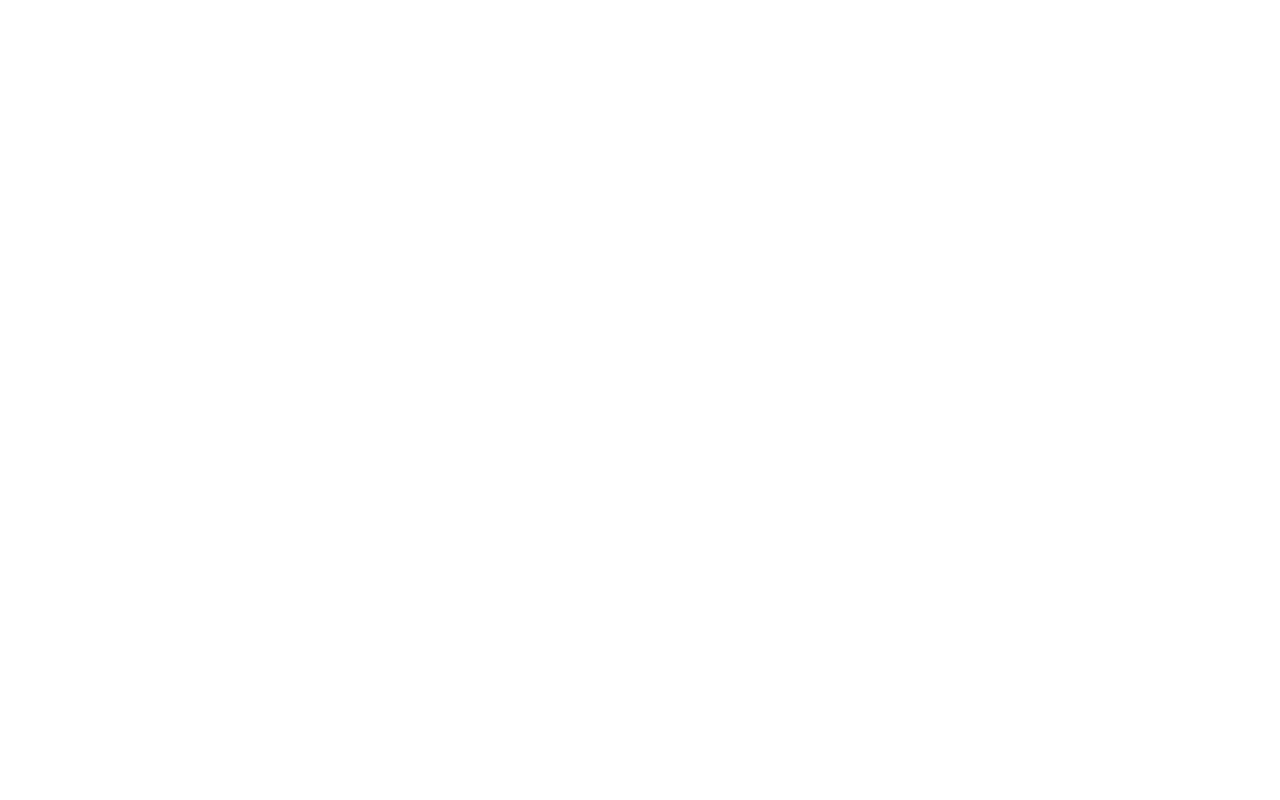
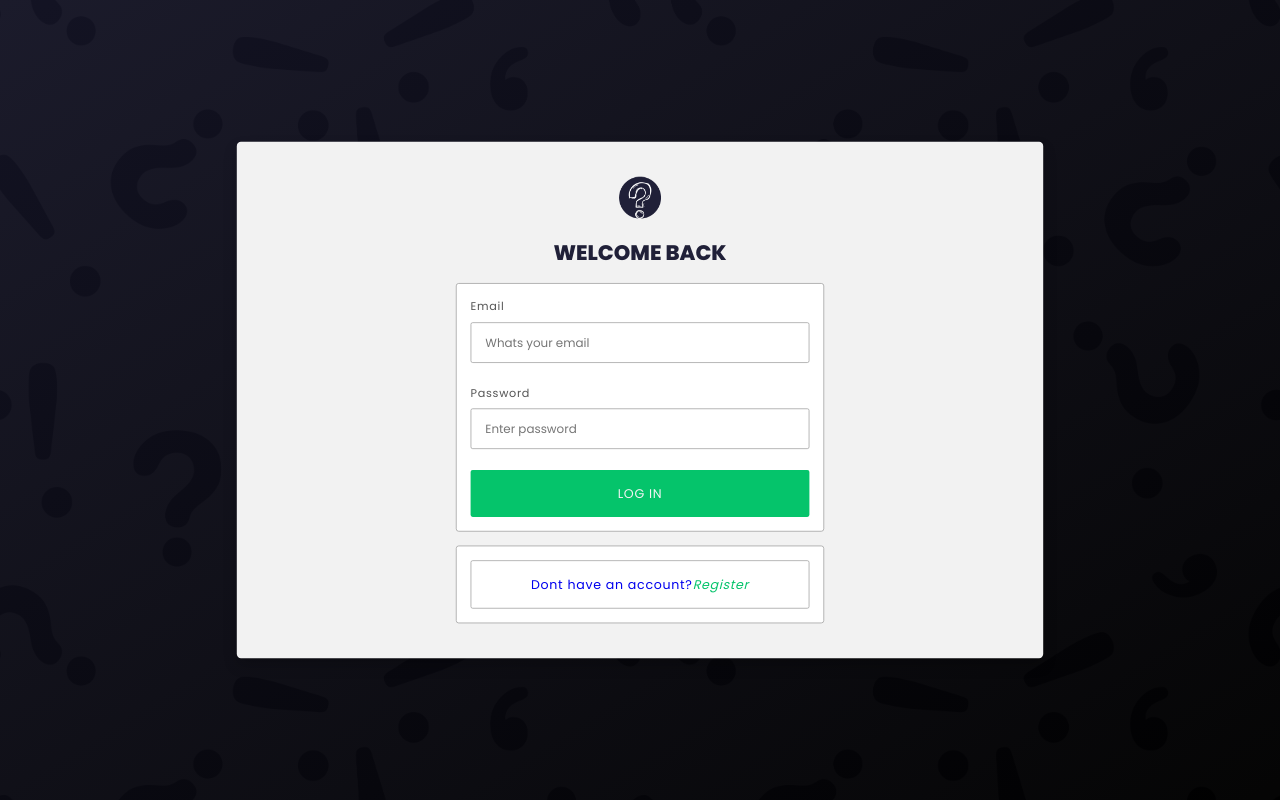
Before and after one commit to innocentEdosa/QUESTIONER, a plain HTML site: page UI/login.html in a window 1280 px wide. Drawn offline with Linux system fonts and the light colour scheme.

Commit message:
Create a user login page

```diff
--- a/UI/login.html
+++ b/UI/login.html
@@ -0,0 +1,45 @@
+<!DOCTYPE html>
+<html lang="en">
+<head>
+    <meta charset="UTF-8">
+    <meta name="viewport" content="width=device-width, initial-scale=1.0">
+    <meta http-equiv="X-UA-Compatible" content="ie=edge">
+    <title>Questioner</title>
+    <link href="https://fonts.googleapis.com/css?family=Lato:400,900|Poppins:400,700,800" rel="stylesheet">
+    <link rel="stylesheet" href="css/style.css">
+</head>
+<body>
+    <main>
+        <section class="section__signup">
+            <div class="signup">
+                <div class="signup__logobox">
+                    <a href="index.html"><img src="img/logo1.png" alt="logo" class="signup__logo"></a>
+                </div>
+                <div class="signup__heading heading--primary">
+                    Welcome back
+                </div>
+                <form action="#" class="form signup__form">
+                    <div class="form__group">
+                        <label for="email" class="form__label">Email</label>
+                        <input type="email" class="form__input" required placeholder="Whats your email" id="email" name="email">
+                    </div>
+                    <div class="form__group">
+                        <label for="password" class="form__label">Password</label>
+                        <input type="password" class="form__input" placeholder="Enter password" id="password" name="password">
+                    </div>
+                    <div class="form__group">
+                        <a href="#" class="btn form__btn">Log in</a>
+                    </div>
+
+                </form>
+                <form action="#" class="form signup__form">
+                <div class="form__group">
+                        <a href="signup.html" class="btn-1">Dont have an account?<span class="emp">Register</span></a>
+                </div>
+               </form>
+            </div>
+        </section>
+    </main>
+
+</body>
+</html>
```
Also changed, not shown: UI/signup.html (+1 -1 lines).
